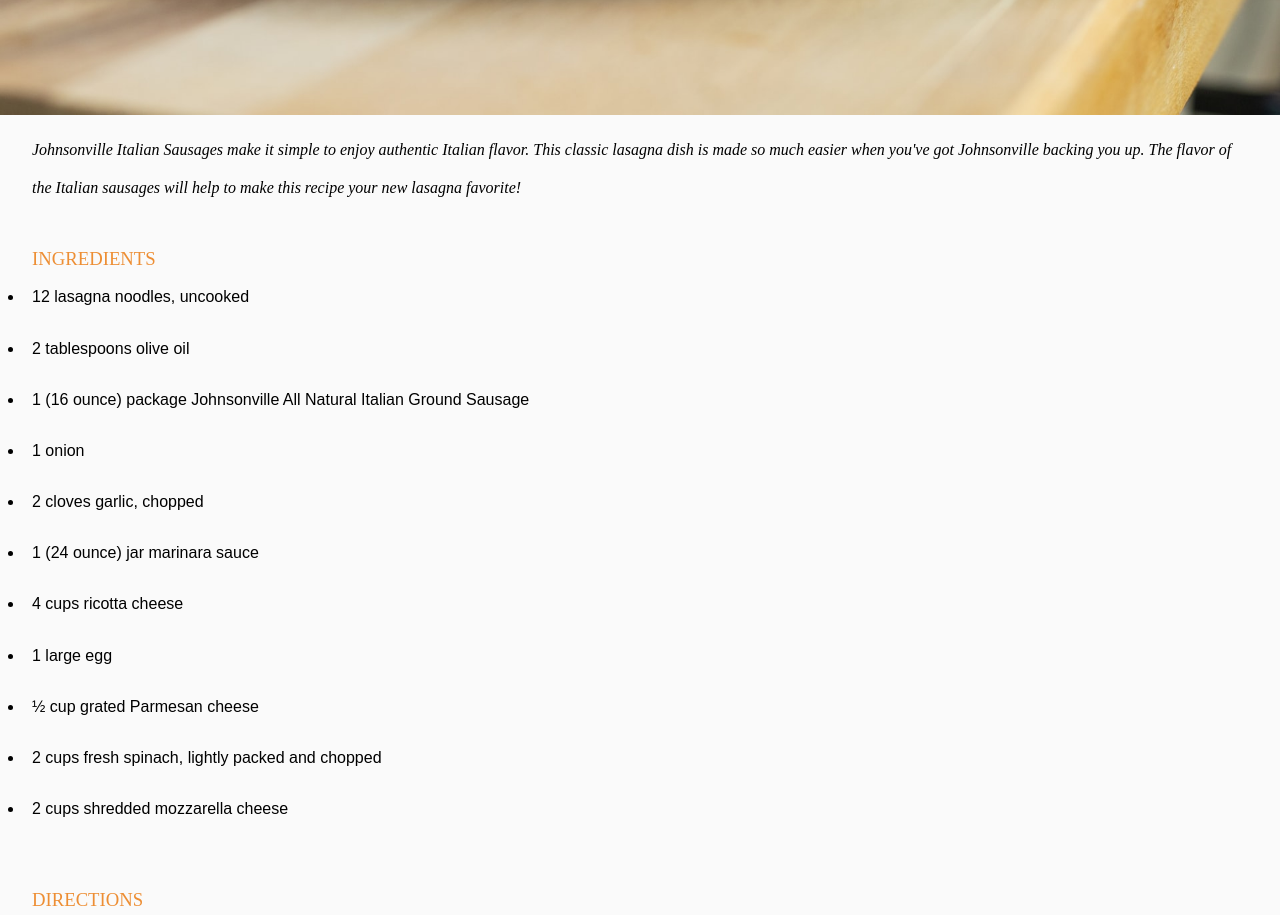
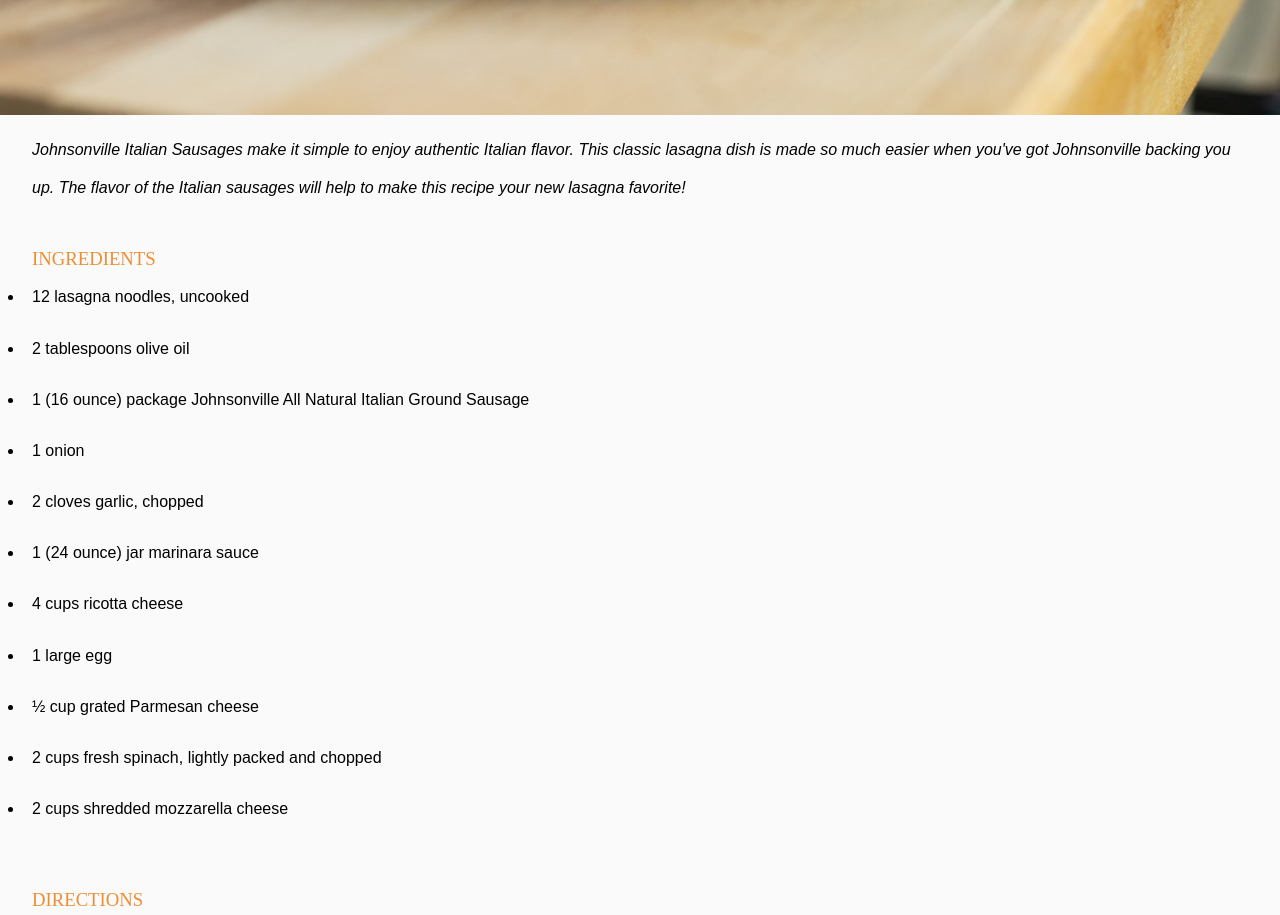
Before and after one commit to lkim34/lkim34.github.io, a plain HTML site: page grc338/css-mobile-first/index.html in a window 1280 px wide. Shown: the part 912-1827 px from the top of the page. Drawn offline with Linux system fonts and the light colour scheme; a web font is replaced by a local one.

Commit message:
Update lasagnastyle.css

```diff
--- a/grc338/css-mobile-first/lasagnastyle.css
+++ b/grc338/css-mobile-first/lasagnastyle.css
@@ -33,8 +33,8 @@
 }
 
 figcaption{
-    font-family: Sutro, serif;
-    font-weight: 300;
+  font-family: poppins, sans-serif;
+    font-weight: 400;
     font-style: italic;
     padding: 1rem 2rem 2rem;
 }
```
